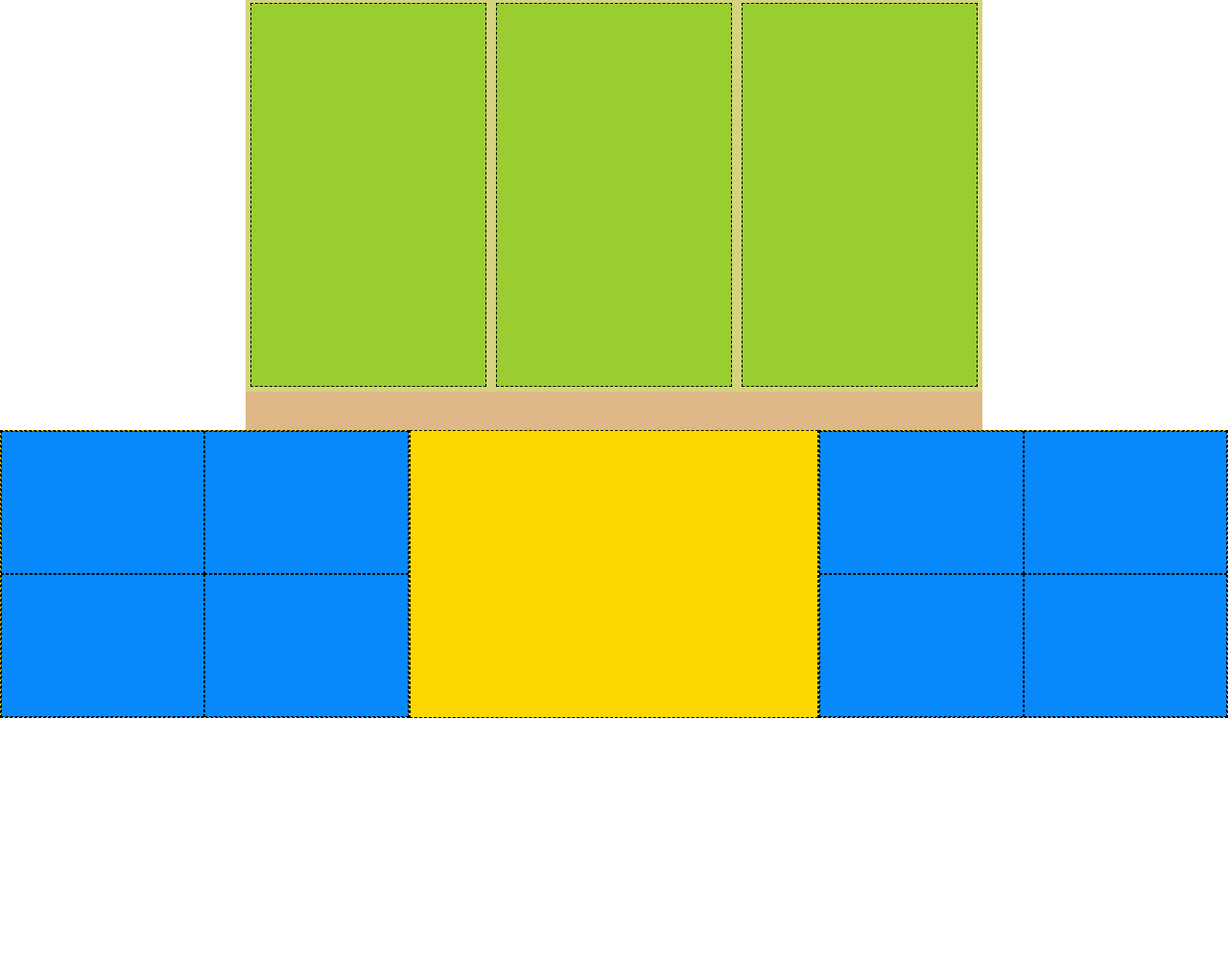
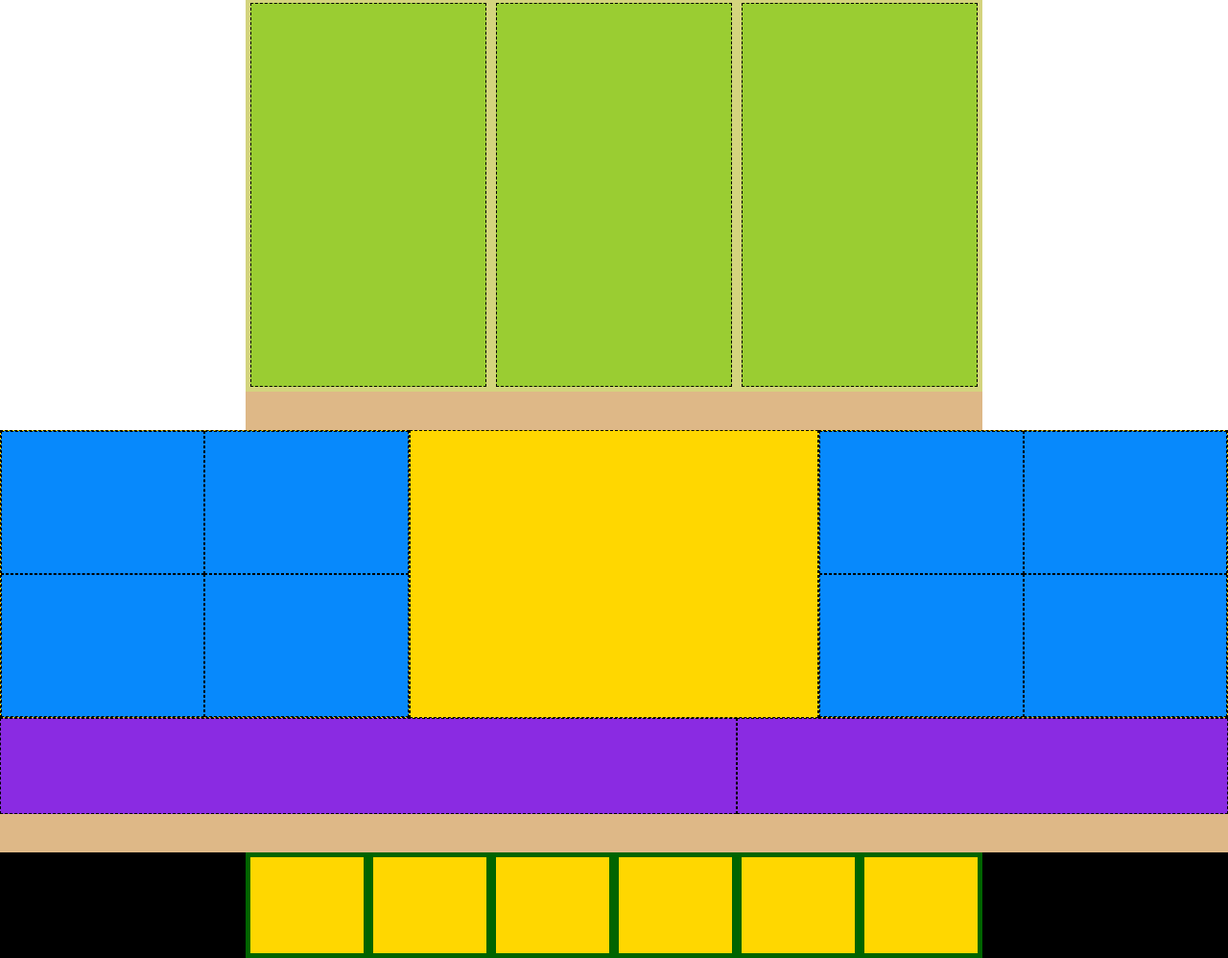
Before and after one commit to AlanDAmario/htmlcss-dropbox, a plain HTML site: page index.html in a window 1280 px wide. Shown: the part 1494-2492 px from the top of the page at 96% size. Before the commit the page ends 2242 px from the top, so only its background shows below. Drawn offline with Linux system fonts and the light colour scheme.

Commit message:
[UPD] footer added

```diff
--- a/css/style.css
+++ b/css/style.css
@@ -4,6 +4,11 @@
     box-sizing: border-box;
 }
 
+footer{
+    background-color: black;
+}
+
+/* CONTAINER */
 .container-full{
     width: 100%;
     margin: 0 auto;
@@ -106,6 +111,13 @@
     background-color: blueviolet;
     height: 100px;
 }
+
+.col-footer{
+    width: calc(100% / 6 - 10px);
+    margin: 5px;
+    background-color: gold;
+    height: 100px;
+}
 /* CONTAINER  */
 
 
--- a/index.html
+++ b/index.html
@@ -137,7 +137,7 @@
         </div>
 
         <div class="container-full">
-            <div class="flex">
+            <div class="flex wrap">
                 <div class="col-30-box relative border">
                     <div class="box absolute border"></div>
                     <div class="box absolute-right border"></div>
@@ -153,12 +153,63 @@
                     <div class="box absolute-bot-left border"></div>
                     <div class="box absolute-bot-right border"></div>
                 </div>
+                <div class="col-60 border">
+                    <div class="content">
+
+                    </div>
+                </div>
+                <div class="col-40 border">
+                    <div class="content">
+
+                    </div>
+                </div>
+                <div class="col-100">
+                    <div class="content">
+
+                    </div>
+                </div>
             </div>
         </div>
 
     </main>
 
-    <footer></footer>
+    <footer>
+        <div class="container-70">
+            <div class="flex flex-center">
+                <div class="col-footer">
+                    <div class="content">
+
+                    </div>
+                </div>
+                <div class="col-footer">
+                    <div class="content">
+
+                    </div>
+                </div>
+                <div class="col-footer">
+                    <div class="content">
+
+                    </div>
+                </div>
+                <div class="col-footer">
+                    <div class="content">
+
+                    </div>
+                </div>
+                <div class="col-footer">
+                    <div class="content">
+
+                    </div>
+                </div>
+                <div class="col-footer">
+                    <div class="content">
+
+                    </div>
+                </div>
+            </div>
+        </div>
+
+    </footer>
 
 </body>
 </html>
```
